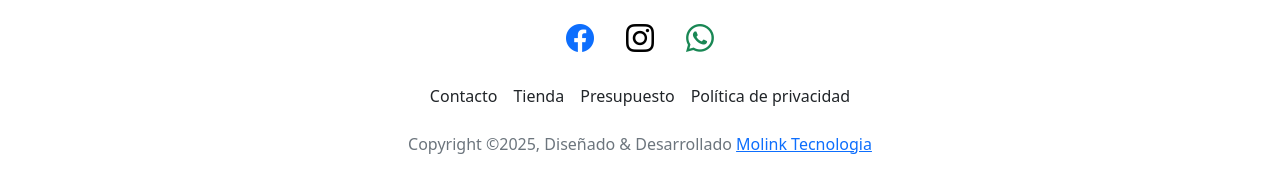
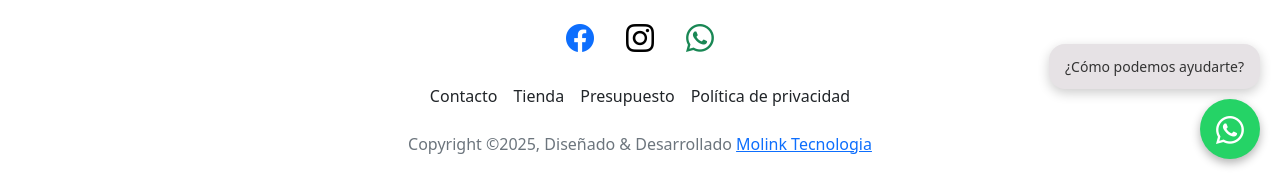
Before and after one commit to LFMG1993/liderplast, a React (Vite) app: page /contact in a window 1280 px wide. Shown: the part 621-797 px from the top of the page. Built offline with nearby package versions, Linux system fonts and the light colour scheme.

Commit message:
mejora en dispositivos moviles y adaptacion del boton flotante de whatsapp, modo de pruebas

```diff
--- a/package.json
+++ b/package.json
@@ -21,6 +21,7 @@
   },
   "devDependencies": {
     "@eslint/js": "^9.21.0",
+    "@types/node": "^22.14.0",
     "@types/react": "^19.0.10",
     "@types/react-dom": "^19.0.4",
     "@vitejs/plugin-react-swc": "^3.8.0",
--- a/src/App.tsx
+++ b/src/App.tsx
@@ -3,6 +3,7 @@ import Home from "./pages/Home.tsx";
 import Contact from "./pages/contact.tsx";
 import Header from "./Components/Header.tsx";
 import Footer from "./Components/Footer.tsx";
+import WhatsAppButton from "./Components/WhatsAppButton.tsx";
 function App() {
   return (
       <Router>
@@ -12,6 +13,7 @@ function App() {
               <Route path="/contact" element={<Contact /> }/>
           </Routes>
           <Footer />
+          <WhatsAppButton />
       </Router>
   );
 }
--- a/src/Components/Header.tsx
+++ b/src/Components/Header.tsx
@@ -9,7 +9,7 @@ export default function Header() {
                 <div className="container">
                     <div className="row align-items-center">
                         <div className="col-md-4">
-                            <div className="d-flex align-items-center">
+                            <div className="d-flex align-items-center d-none d-md-block">
                                 <a href="https://wa.me/573242940464" target="_blank" className="btn-no-link">
                                     <i className="bi bi-whatsapp me-2 text-success"></i>
                                     <span>+57 324 294 0464</span>
@@ -100,7 +100,7 @@ export default function Header() {
                                 </li>
 
                                 <li className="nav-item dropdown">
-                                    <Link className="nav-link dropdown-toggle" to="#" role="button" data-bs-toggle="dropdown">
+                                    <Link className="nav-link dropdown-toggle" to="#" role="button" data-bs-toggle="dropdown" aria-expanded="false">
                                         Tienda
                                     </Link>
                                     <ul className="dropdown-menu">
--- /dev/null
+++ b/src/Components/WhatsAppButton.tsx
@@ -0,0 +1,51 @@
+import React, { useEffect, useState } from 'react';
+
+const WhatsAppButton: React.FC = () => {
+    const [showBubble, setShowBubble] = useState(true);
+
+    useEffect(() => {
+        let hideTimer: NodeJS.Timeout;
+        let interval: NodeJS.Timeout;
+
+        const startCycle = () => {
+            hideTimer = setTimeout(() => setShowBubble(false), 7000); // Oculta a los 7s
+
+            interval = setInterval(() => {
+                setShowBubble(true);
+                hideTimer = setTimeout(() => setShowBubble(false), 7000);
+            }, 15000);
+        };
+
+        startCycle();
+
+        return () => {
+            clearTimeout(hideTimer);
+            clearInterval(interval);
+        };
+    }, []);
+
+    const phoneNumber = '573242940464';
+    const message = 'Hola! Quisiera más información 😊';
+    const whatsappURL = `https://wa.me/${phoneNumber}?text=${encodeURIComponent(message)}`;
+
+    return (
+        <>
+            {showBubble && (
+                <div className="whatsapp-bubble" onClick={() => setShowBubble(false)}>
+                    ¿Cómo podemos ayudarte?
+                </div>
+            )}
+            <a
+                href={whatsappURL}
+                className="whatsapp-float"
+                target="_blank"
+                rel="noopener noreferrer"
+                aria-label="Chat en WhatsApp"
+            >
+                <i className="bi bi-whatsapp whatsapp-icon"></i>
+            </a>
+        </>
+    );
+};
+
+export default WhatsAppButton;
--- a/src/Style/App.css
+++ b/src/Style/App.css
@@ -7,7 +7,7 @@
 }
 
 .dropdown-menu {
-  display: block;
+  display: none;
   opacity: 0;
   transform: translateY(10px);
   transition: opacity 0.3s ease, transform 0.3s ease;
--- /dev/null
+++ b/src/Style/WhatsAppButton.css
@@ -0,0 +1,56 @@
+.whatsapp-float {
+    position: fixed;
+    bottom: 20px;
+    right: 20px;
+    background-color: #25d366;
+    width: 60px;
+    height: 60px;
+    border-radius: 50%;
+    display: flex;
+    align-items: center;
+    justify-content: center;
+    color: white;
+    font-size: 28px;
+    z-index: 1000;
+    box-shadow: 0 4px 10px rgba(0, 0, 0, 0.3);
+    transition: background-color 0.3s ease;
+}
+
+.whatsapp-float:hover {
+    background-color: #128c7e;
+}
+
+.whatsapp-bubble {
+    position: fixed;
+    bottom: 90px;
+    right: 20px;
+    background-color: #e6e2e5;
+    color: #333;
+    padding: 12px 16px;
+    border-radius: 16px;
+    box-shadow: 0 4px 12px rgba(0, 0, 0, 0.2);
+    font-size: 14px;
+    z-index: 999;
+    animation: fadeInUp 0.5s ease, fadeOut 1s ease 6s forwards;
+    cursor: pointer;
+}
+
+/* Animaciones */
+@keyframes fadeInUp {
+    from {
+        opacity: 0;
+        transform: translateY(20px);
+    }
+    to {
+        opacity: 1;
+        transform: translateY(0);
+    }
+}
+
+@keyframes fadeOut {
+    to {
+        opacity: 0;
+        transform: translateY(-10px);
+        visibility: hidden;
+    }
+}
--- a/src/main.tsx
+++ b/src/main.tsx
@@ -5,6 +5,7 @@ import 'bootstrap/dist/css/bootstrap.min.css'
 import 'bootstrap/dist/js/bootstrap.bundle.min.js'
 import 'bootstrap-icons/font/bootstrap-icons.css'
 import '../src/Style/App.css'
+import '../src/Style/WhatsAppButton.css'
 
 createRoot(document.getElementById('root')!).render(
   <StrictMode>
```
Also changed, not shown: 2 other files (tests, documents, lock files or other folders).
